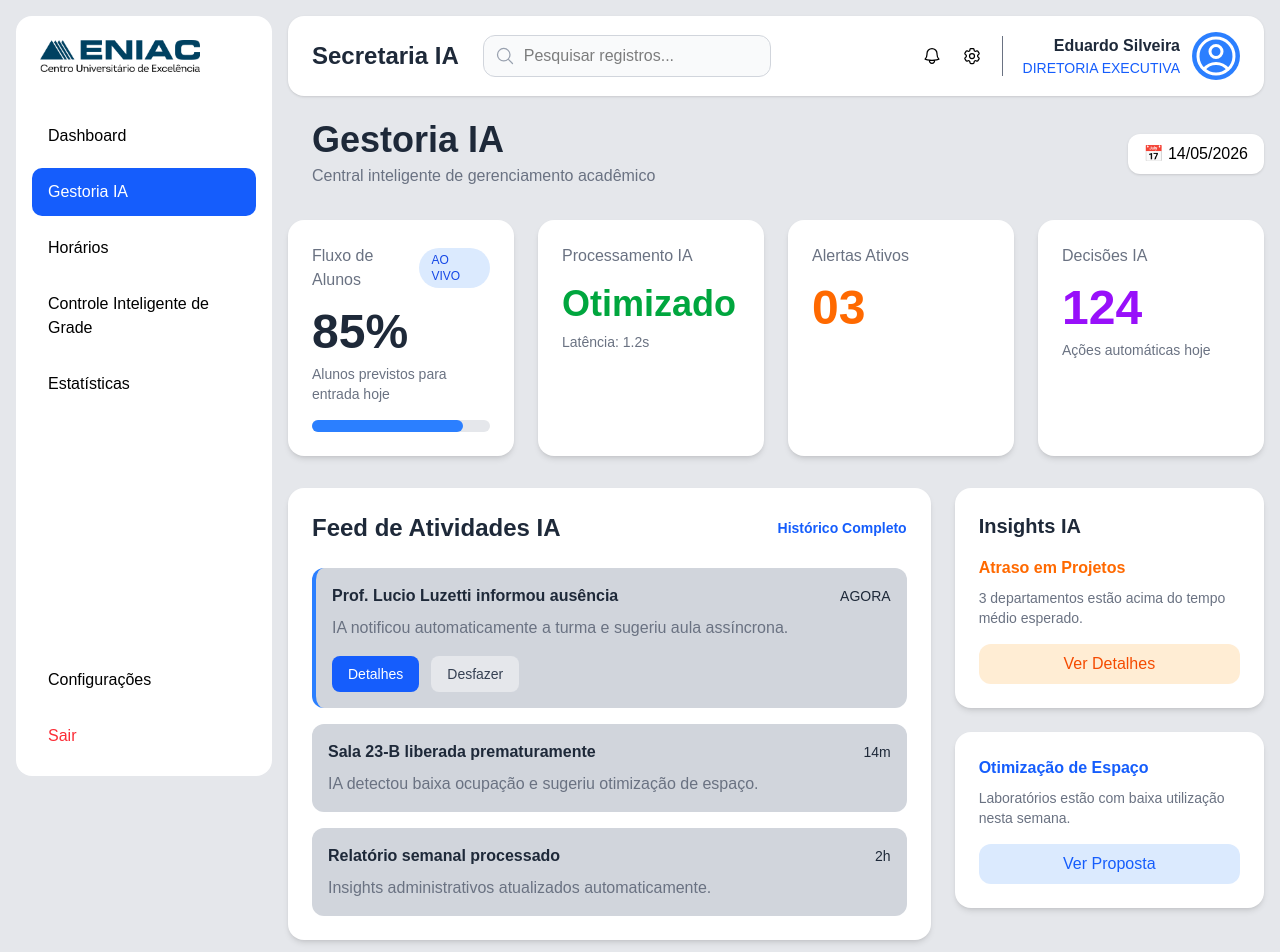
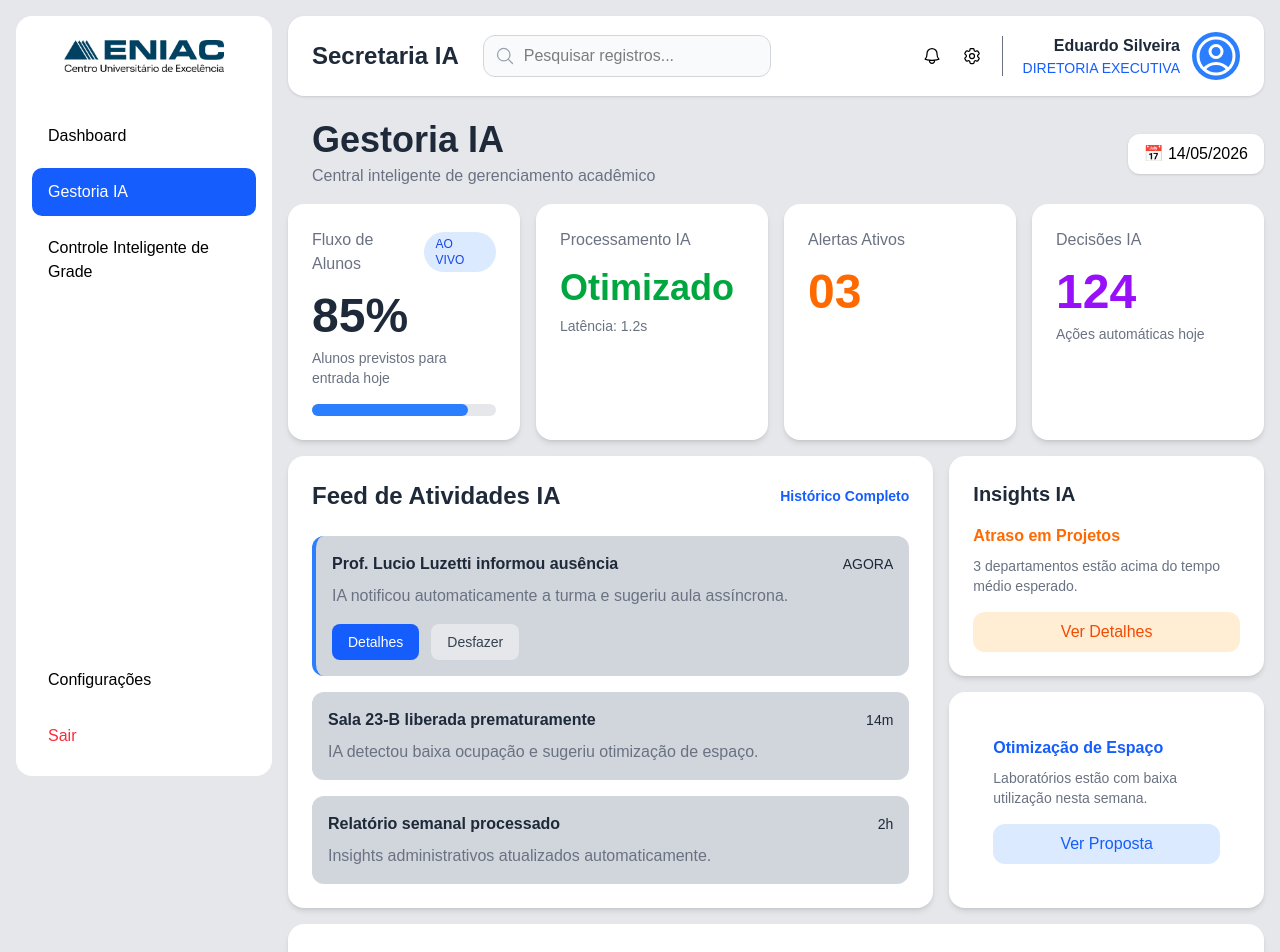
Before and after one commit to JoaoVitor5/FrontProject, a Next.js app: page /gestoriaIA in a window 1280 px wide. Shown: the top 952 px of the page. Built offline with nearby package versions, Linux system fonts and the light colour scheme.

Commit message:
alteração na organização das sidebars e dos blocos das páginas

```diff
--- a/components/pages/GestoriaIAPage.tsx
+++ b/components/pages/GestoriaIAPage.tsx
@@ -49,7 +49,7 @@ export default function GestoriaIAPage() {
         <div>
 
           {/* Logo */}
-          <div className="p-6">
+          <div className="p-6 flex justify-center">
             <img
               src="/eniac-logo.png"
               alt="Logo ENIAC"
@@ -70,10 +70,6 @@ export default function GestoriaIAPage() {
               Gestoria IA
             </button>
 
-            <button className="sidebar-button">
-              Horários
-            </button>
-
             <button
               className="sidebar-button"
               onClick={() => {
@@ -84,10 +80,6 @@ export default function GestoriaIAPage() {
               }}
             >
               Controle Inteligente de Grade
-            </button>
-
-            <button className="sidebar-button">
-              Estatísticas
             </button>
 
           </nav>
@@ -182,7 +174,7 @@ export default function GestoriaIAPage() {
 </header>
 
         {/* Topo */}
-        <div className="flex items-center justify-between mb-8">
+        <div className="flex items-center justify-between mb-4">
 
           <div className="ml-6">
             <h1 className="text-4xl font-bold text-gray-800">
@@ -202,7 +194,7 @@ export default function GestoriaIAPage() {
         </div>
 
     {/* Cards IA */}
-<div className="grid grid-cols-4 gap-6">
+<div className="grid grid-cols-4 gap-4">
 
   {/* Card 1 */}
   <div className="bg-white rounded-2xl shadow-md p-6">
@@ -288,7 +280,7 @@ export default function GestoriaIAPage() {
 </div>
 
 {/* Feed IA + Insights */}
-<div className="grid grid-cols-3 gap-6 mt-8">
+<div className="grid grid-cols-3 gap-4 mt-4">
 
   {/* Feed IA */}
   <div className="col-span-2 bg-white rounded-2xl shadow-md p-6">
@@ -384,7 +376,7 @@ export default function GestoriaIAPage() {
   </div>
 
   {/* Insights */}
-  <div className="flex flex-col gap-6">
+  <div className="flex flex-col gap-4">
 
     {/* Insight 1 */}
     <div className="bg-white rounded-2xl shadow-md p-6">
@@ -408,7 +400,7 @@ export default function GestoriaIAPage() {
     </div>
 
     {/* Insight 2 */}
-    <div className="bg-white rounded-2xl shadow-md p-6">
+    <div className="bg-white rounded-2xl shadow-md p-11">
 
       <h3 className="font-semibold text-blue-600 mb-2">
         Otimização de Espaço
@@ -429,7 +421,7 @@ export default function GestoriaIAPage() {
 </div>
 
 {/* Painel IA de Alterações */}
-<div className="bg-white rounded-2xl shadow-md p-6 mt-8">
+<div className="bg-white rounded-2xl shadow-md p-6 mt-4">
 
   {/* Cabeçalho */}
   <div className="flex items-center justify-between mb-6">
--- a/components/pages/GestoriaPage.tsx
+++ b/components/pages/GestoriaPage.tsx
@@ -16,7 +16,7 @@ export default function GestoriaPage() {
   <div>
 
     {/* Logo */}
-    <div className="p-6">
+    <div className="p-6 flex justify-center">
       <img
         src="/eniac-logo.png"
         alt="Logo ENIAC"
@@ -37,12 +37,7 @@ export default function GestoriaPage() {
          GestoriaIA
       </button>
 
-      <button className="sidebar-button">
-         Horários
-      </button>
-
-      <button
-        className="sidebar-button"
+      <button className="sidebar-button"
         onClick={() => {
           window.scrollTo({
             top: document.body.scrollHeight,
@@ -51,14 +46,6 @@ export default function GestoriaPage() {
         }}
       >
         Atividades Recentes
-      </button>
-
-      <button className="sidebar-button">
-         Alunos
-      </button>
-
-      <button className="sidebar-button">
-         Avaliações
       </button>
 
     </nav>
@@ -87,7 +74,7 @@ export default function GestoriaPage() {
 <section className="flex-1 p-4">
 
   {/* Topo da página */}
-  <div className="flex items-center justify-between mb-8">
+  <div className="flex items-center justify-between mb-4">
 
     <div>
       <h1 className="text-3xl font-bold text-gray-800">
@@ -107,7 +94,7 @@ export default function GestoriaPage() {
   </div>
 
   {/* Cards do topo */}
-<div className="grid grid-cols-3 gap-6 mb-8">
+<div className="grid grid-cols-3 gap-4 mb-4">
 
   <div className="bg-white p-6 rounded-2xl shadow">
     <p className="text-gray-500 text-sm">
@@ -142,7 +129,7 @@ export default function GestoriaPage() {
 </div>
 
 {/* Área principal */}
-<div className="grid grid-cols-3 gap-6 mb-8">
+<div className="grid grid-cols-3 gap-4 mb-4">
 
   {/* Quadro de horários do dia*/}
   <div className="col-span-2 bg-white rounded-2xl shadow p-6">
@@ -218,7 +205,7 @@ export default function GestoriaPage() {
   </div>
 
   {/* Painel lateral */}
-  <div className="flex flex-col gap-6">
+  <div className="flex flex-col gap-4">
 
     {/* Avaliações docentes */}
     <div className="bg-white rounded-2xl shadow p-6">
```
